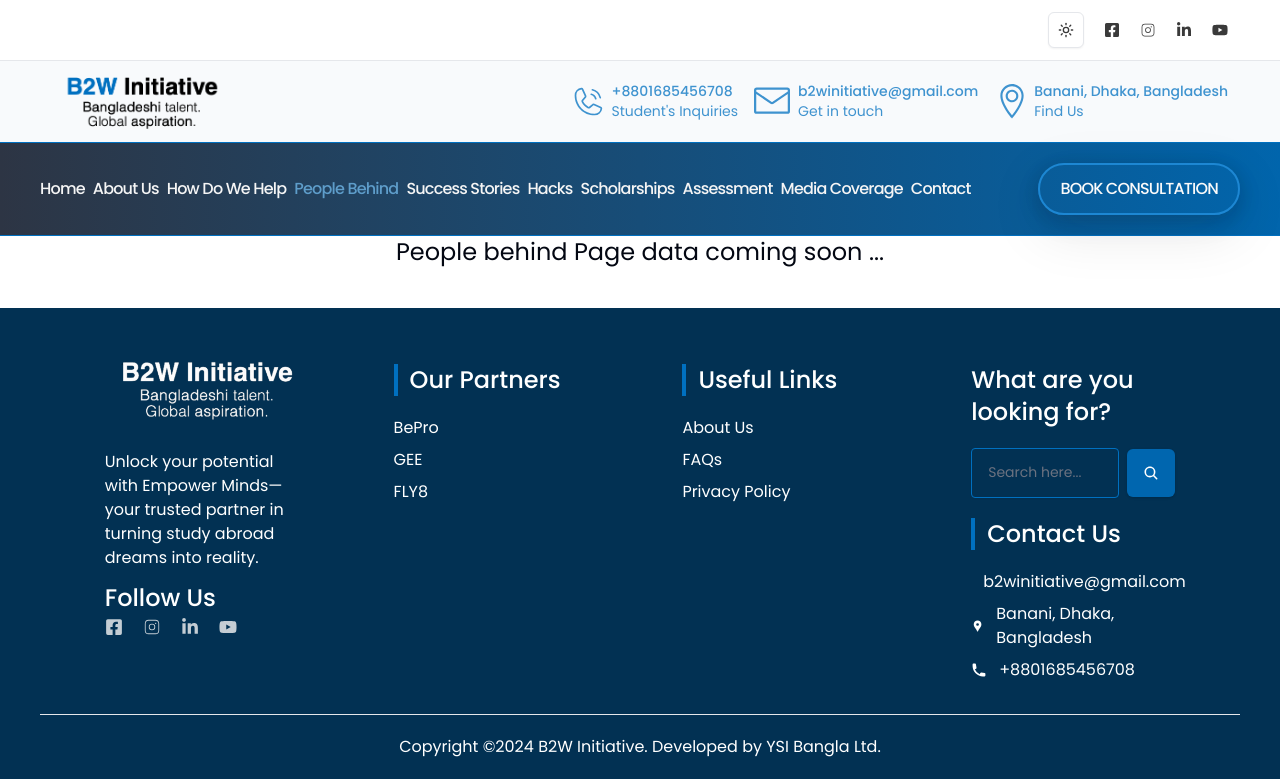
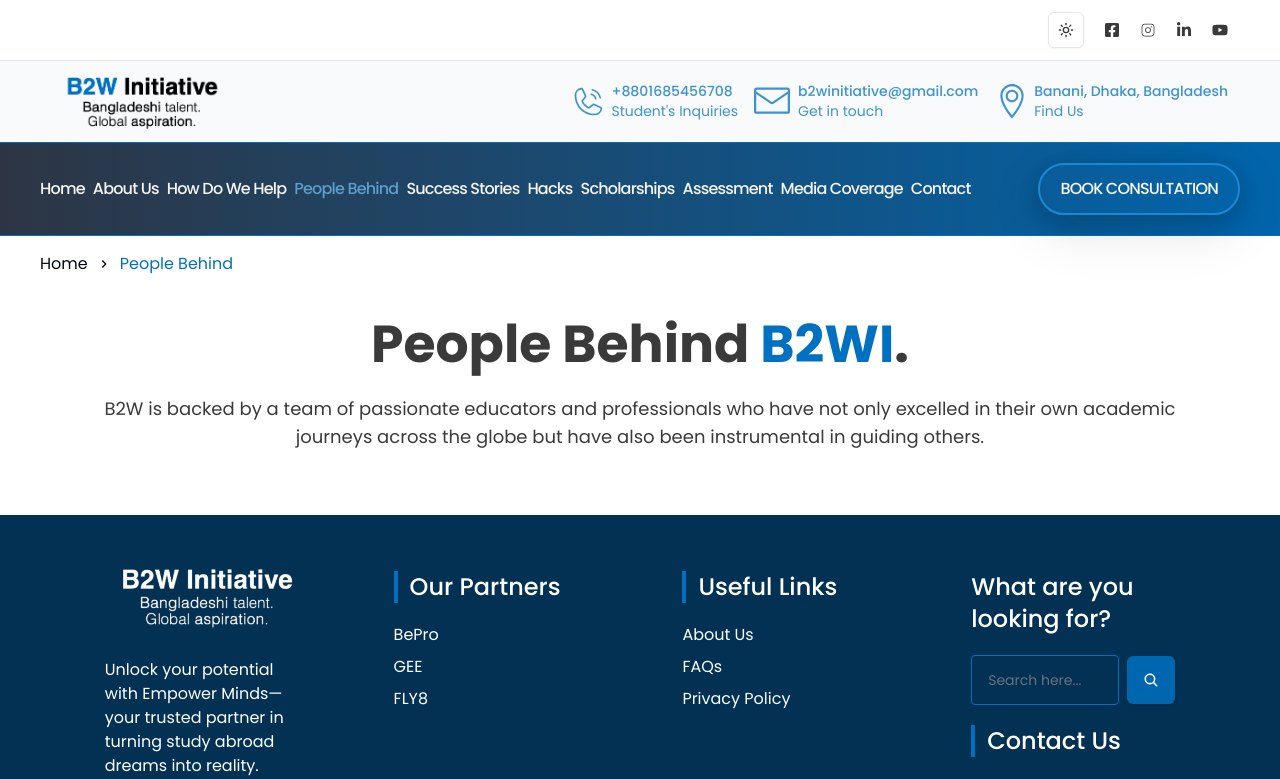
Before and after one commit to wpseemol/b2wi-development, a Next.js app: page /people-behind in a window 1280 px wide. Shown: the top 779 px of the page. Built offline with nearby package versions, Linux system fonts and the light colour scheme.

Commit message:
peopel behind page desigine change

```diff
--- a/app/assessment/_components/assessment-form.tsx
+++ b/app/assessment/_components/assessment-form.tsx
@@ -1,6 +1,6 @@
 export default function AssessmentForm() {
     return (
-        <section className="sm:h-[90rem] h-[110rem]">
+        <section className="sm:h-[90rem] h-[110rem] ">
             <iframe
                 src="https://docs.google.com/forms/d/e/1FAIpQLSe-NtOg1vihOmIKIuqBNetJVDQur89eTat9U6fUo0qkyXsamg/viewform?embedded=true"
                 width="100%"
--- a/app/assessment/page.tsx
+++ b/app/assessment/page.tsx
@@ -7,11 +7,11 @@ export default function AssessmentPage() {
             <BreadcrumbFirstLink currentPageName="Assessment" />
 
             <section className="text-center py-5 sm:mb-8">
-                <h2 className="text-neutral-900/85 sm:text-[52px] text-3xl font-bold leading-snug">
+                <h2 className="text-neutral-900/85 dark:text-white sm:text-[52px] text-3xl font-bold leading-snug">
                     Profile
                     <span className="text-primaryColor"> Assessment</span>.
                 </h2>
-                <p className="font-normal text-neutral-800/80">
+                <p className="font-normal text-neutral-900/85 dark:text-neutral-100/90">
                     Ready to embark on your global academic journey? Our team is
                     here to guide you every step of the way.
                     <br />
--- /dev/null
+++ b/app/people-behind/_components/header-content.tsx
@@ -0,0 +1,18 @@
+export default function HeaderContent() {
+    return (
+        <section className=" md:mb-16 mt-8 mb-10">
+            <div className=" flex flex-col items-center">
+                <h2 className="text-neutral-900/85 dark:text-white sm:text-[52px] text-3xl font-bold leading-snug text-center mb-4">
+                    People Behind
+                    <span className="text-primaryColor"> B2WI</span>.
+                </h2>
+                <p className="text-center text-lg text-neutral-900/85 dark:text-neutral-100/90 ">
+                    B2W is backed by a team of passionate educators and
+                    professionals who have not only excelled in their own
+                    academic <br /> journeys across the globe but have also been
+                    instrumental in guiding others.
+                </p>
+            </div>
+        </section>
+    );
+}
--- a/app/people-behind/page.tsx
+++ b/app/people-behind/page.tsx
@@ -1,11 +1,11 @@
+import BreadcrumbFirstLink from '@/components/breadcrumb-first-link';
+import HeaderContent from './_components/header-content';
+
 export default function PeopleBehindPage() {
     return (
-        <main>
-            <section>
-                <p className="text-2xl text-center mb-10">
-                    People behind Page data coming soon ...
-                </p>
-            </section>
+        <main className="container mx-auto">
+            <BreadcrumbFirstLink currentPageName="People Behind" />
+            <HeaderContent />
         </main>
     );
 }
```
